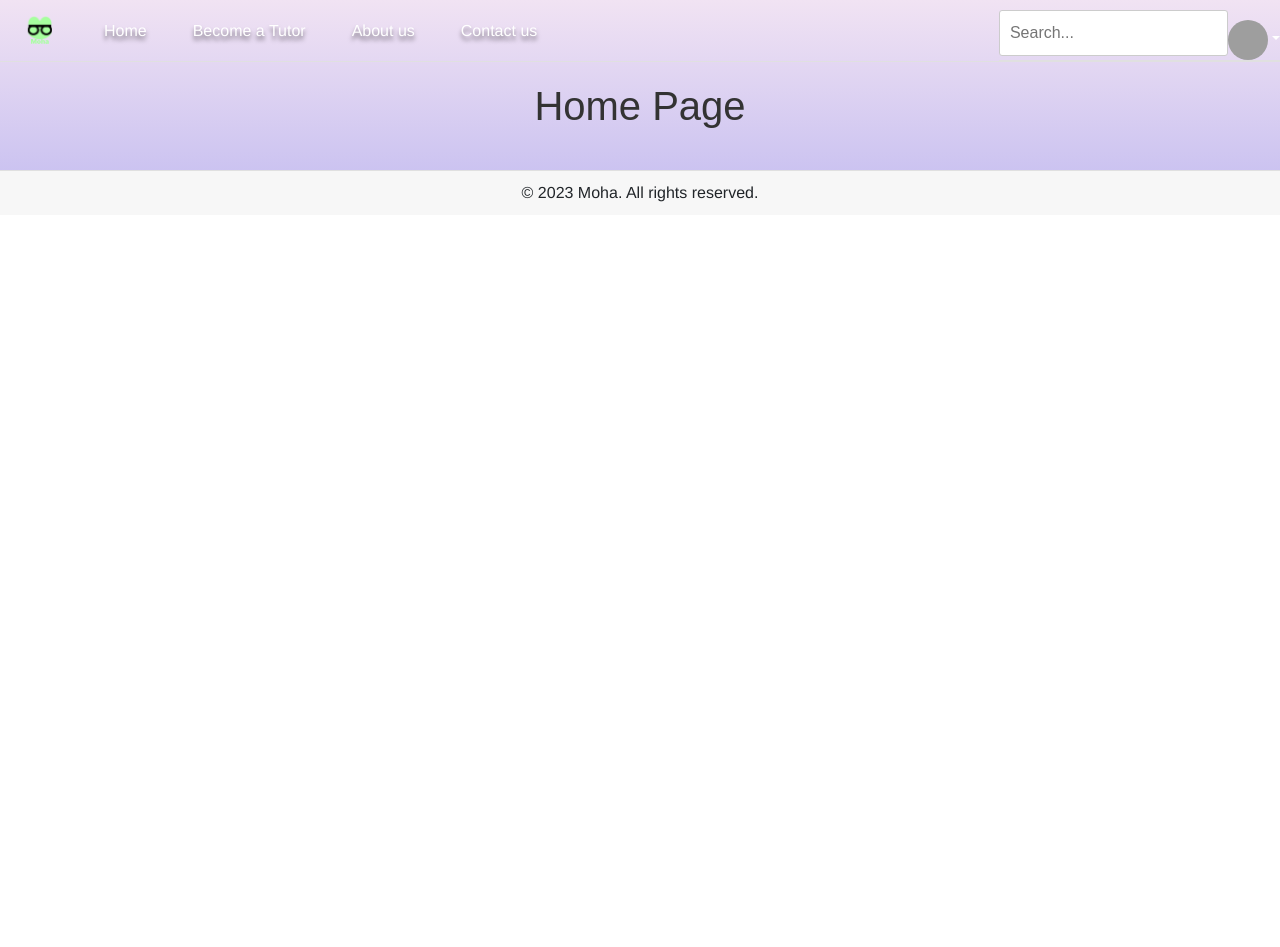
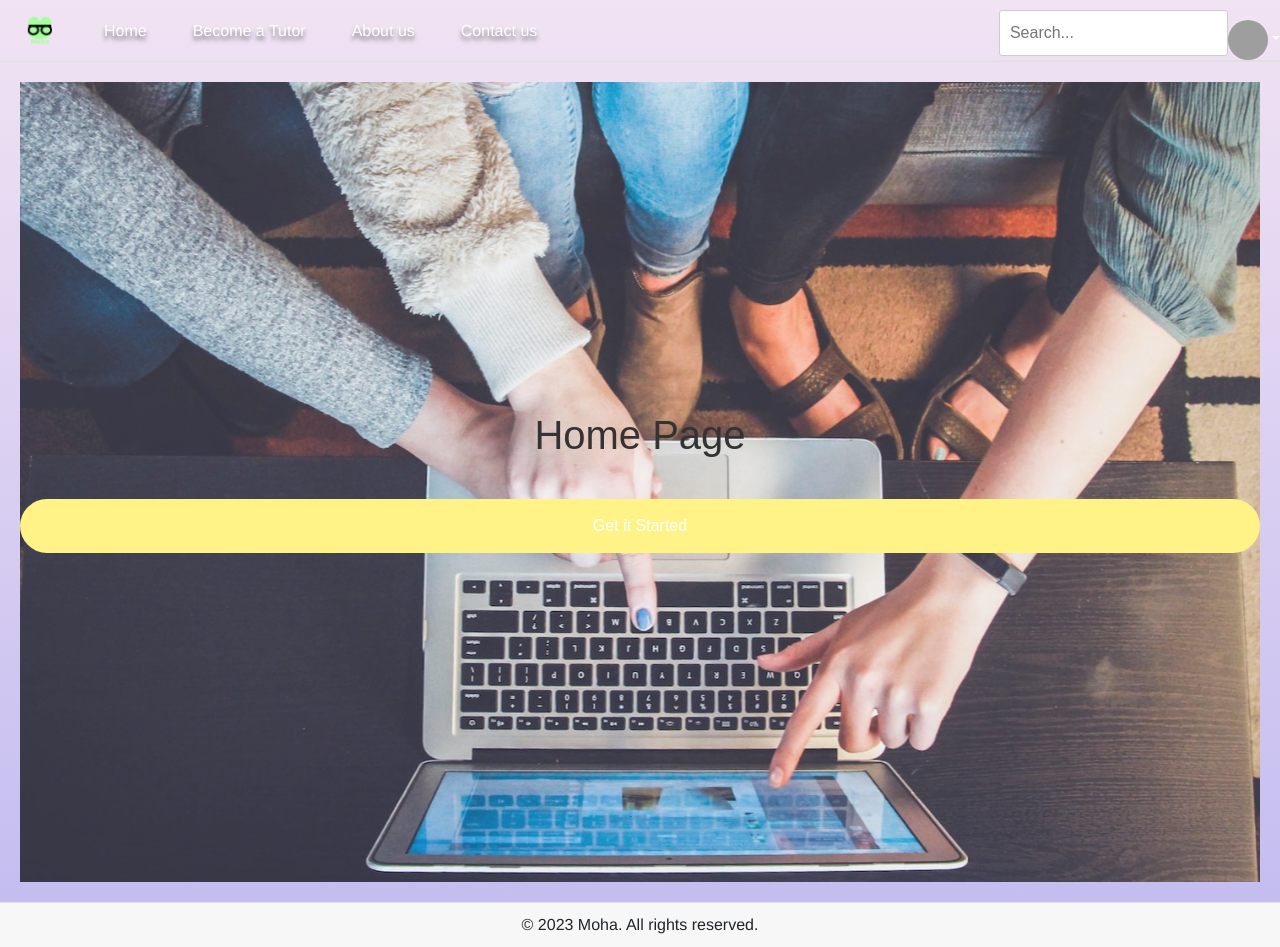
Before and after one commit to metaknightccc/MoHa, a React (Create React App) app in the folder react-app/: page / in a window 1280 px wide. Before the commit the page ends 800 px from the top, so only its background shows below. Built offline with nearby package versions, Linux system fonts and the light colour scheme; grey boxes are pictures that could not be loaded.

Commit message:
feat: add background to homepage --Yifan

```diff
--- a/react-app/src/HomePage.css
+++ b/react-app/src/HomePage.css
@@ -0,0 +1,26 @@
+body, h1 {
+    margin: 0;
+    padding: 0;
+}
+
+.HomePage {
+    width: 100%;
+    height: 100vh;
+    background-image: url('./background.svg');
+    background-size: cover;       /* Cover the entire viewport */
+    background-repeat: no-repeat; /* Do not repeat the image */
+    background-position: center;  /* Center the image vertically and horizontally */
+    display: flex;
+    flex-direction: column;
+    justify-content: center;
+}
+
+.rounded-pill {
+    background-color: #FFF387;
+    border: none;
+    padding: 15px 32px;
+    text-align: center;
+    text-decoration: none;
+    display: inline-block;
+    font-size: 16px;
+}
--- a/react-app/src/HomePage.js
+++ b/react-app/src/HomePage.js
@@ -5,6 +5,7 @@ const HomePage = () => {
   return (
     <div className="HomePage">
       <h1>Home Page</h1>
+      <button class="rounded-pill" type="submit">Get it Started</button>
     </div>
   );
 };
```
Also changed, not shown: react-app/src/background.svg (added).
